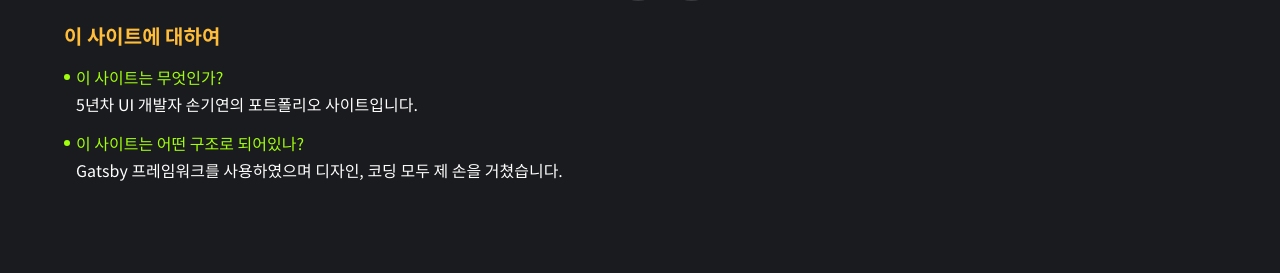
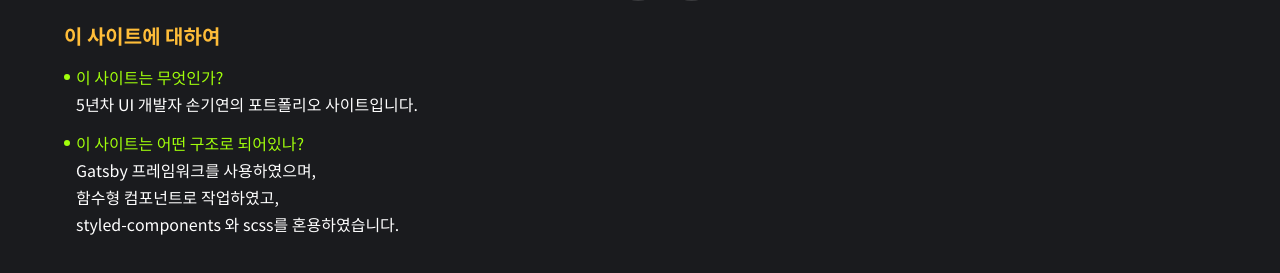
Before and after one commit to sonky740/profile, a Gatsby site: page /about in a window 1280 px wide. Shown: the part 139-412 px from the top of the page. Built offline with nearby package versions, Linux system fonts and the light colour scheme; Gatsby itself is replaced by a stand-in of ours.

Commit message:
package update

```diff
--- a/src/pages/about.jsx
+++ b/src/pages/about.jsx
@@ -26,10 +26,23 @@ const AboutPage = () => {
           <Dl title="이 사이트는 무엇인가?">5년차 UI 개발자 손기연의 포트폴리오 사이트입니다.</Dl>
 
           <Dl title="이 사이트는 어떤 구조로 되어있나?">
-            <a href="https://www.gatsbyjs.com/" target="_blank" className="link" rel="noreferrer">
-              Gatsby
-            </a>{' '}
-            프레임워크를 사용하였으며 디자인, 코딩 모두 제 손을 거쳤습니다.
+            <p>
+              <a href="https://www.gatsbyjs.com/" target="_blank" className="link" rel="noreferrer">
+                Gatsby
+              </a>{' '}
+              프레임워크를 사용하였으며,
+            </p>
+            <p>함수형 컴포넌트로 작업하였고,</p>
+            <p>
+              <a href="https://styled-components.com/" target="_blank" className="link" rel="noreferrer">
+                styled-components
+              </a>{' '}
+              와{' '}
+              <a href="https://sass-lang.com/" target="_blank" className="link" rel="noreferrer">
+                scss
+              </a>
+              를 혼용하였습니다.
+            </p>
           </Dl>
         </About>
       </SectionMain>
```
Also changed, not shown: package.json (+5 -7 lines), src/pages/index.jsx (line endings or trailing spaces).
